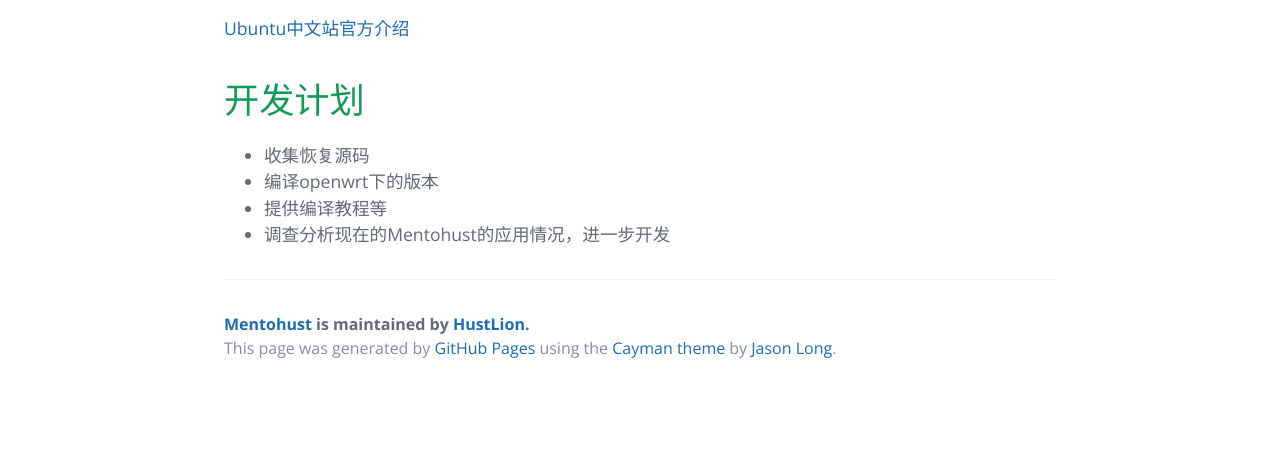
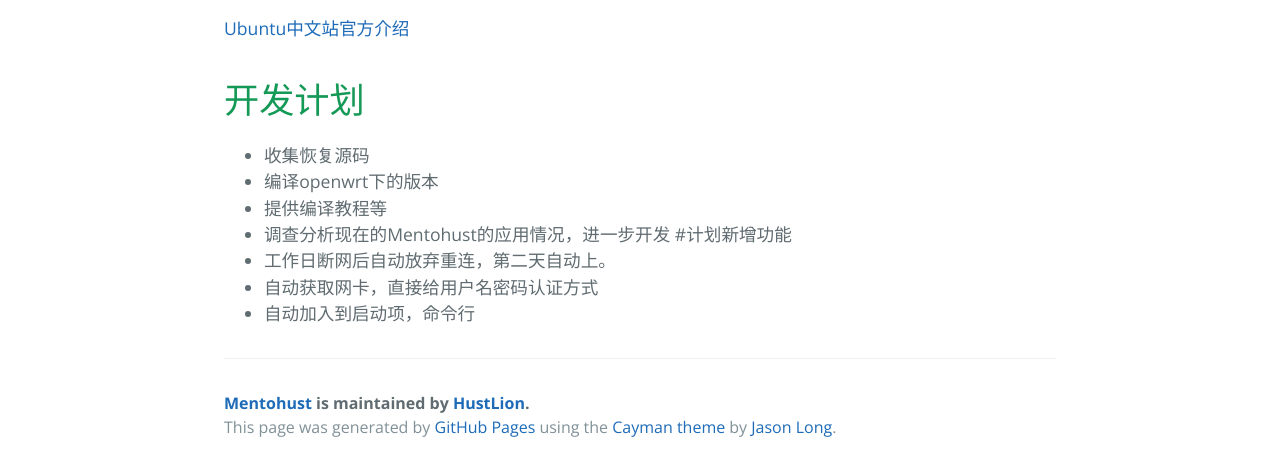
Before and after one commit to HustLion/MentohustOri, a plain HTML site: page index.html in a window 1280 px wide. Shown: the part 696-1167 px from the top of the page. Before the commit the page ends 1088 px from the top, so only its background shows below. Drawn offline with nearby package versions, Linux system fonts and the light colour scheme.

```diff
--- a/index.html
+++ b/index.html
@@ -38,7 +38,11 @@
 <li>收集恢复源码</li>
 <li>编译openwrt下的版本</li>
 <li>提供编译教程等</li>
-<li>调查分析现在的Mentohust的应用情况，进一步开发</li>
+<li>调查分析现在的Mentohust的应用情况，进一步开发
+#计划新增功能</li>
+<li>工作日断网后自动放弃重连，第二天自动上。</li>
+<li>自动获取网卡，直接给用户名密码认证方式</li>
+<li>自动加入到启动项，命令行</li>
 </ul>
 
       <footer class="site-footer">
--- a/params.json
+++ b/params.json
@@ -1 +1 @@
-{"name":"Mentohust","tagline":"接续HustMoon开发的Mentohust，继续更新","body":"#欢迎访问Mentohust主页\r\n因为GoogleCode服务已经关闭，并且Mentohust已经很久没有更新。Windows和Linux下的Mentohust现在不清楚与锐捷官方是何关系，但是用在路由器下的软件，似乎仍旧只有Mentohust。于是本人HustLion希望接续HustMoon开发的Mentohust，继续更新。\r\n\r\n#Mentohust历史页面\r\n[似乎曾经是官方站点的：钟点工点钟](http://lewuya.ys168.com/)\r\n\r\n[Ubuntu中文站官方介绍](http://wiki.ubuntu.org.cn/%E9%94%90%E6%8D%B7%E3%80%81%E8%B5%9B%E5%B0%94%E8%AE%A4%E8%AF%81MentoHUST)\r\n\r\n#开发计划\r\n* 收集恢复源码\r\n* 编译openwrt下的版本\r\n* 提供编译教程等\r\n* 调查分析现在的Mentohust的应用情况，进一步开发\r\n","google":"","note":"Don't delete this file! It's used internally to help with page regeneration."}
+{"name":"Mentohust","tagline":"接续HustMoon开发的Mentohust，继续更新","body":"#欢迎访问Mentohust主页\r\n因为GoogleCode服务已经关闭，并且Mentohust已经很久没有更新。Windows和Linux下的Mentohust现在不清楚与锐捷官方是何关系，但是用在路由器下的软件，似乎仍旧只有Mentohust。于是本人HustLion希望接续HustMoon开发的Mentohust，继续更新。\r\n\r\n#Mentohust历史页面\r\n[似乎曾经是官方站点的：钟点工点钟](http://lewuya.ys168.com/)\r\n\r\n[Ubuntu中文站官方介绍](http://wiki.ubuntu.org.cn/%E9%94%90%E6%8D%B7%E3%80%81%E8%B5%9B%E5%B0%94%E8%AE%A4%E8%AF%81MentoHUST)\r\n\r\n#开发计划\r\n* 收集恢复源码\r\n* 编译openwrt下的版本\r\n* 提供编译教程等\r\n* 调查分析现在的Mentohust的应用情况，进一步开发\r\n#计划新增功能\r\n* 工作日断网后自动放弃重连，第二天自动上。\r\n* 自动获取网卡，直接给用户名密码认证方式\r\n* 自动加入到启动项，命令行\r\n","google":"","note":"Don't delete this file! It's used internally to help with page regeneration."}
```
